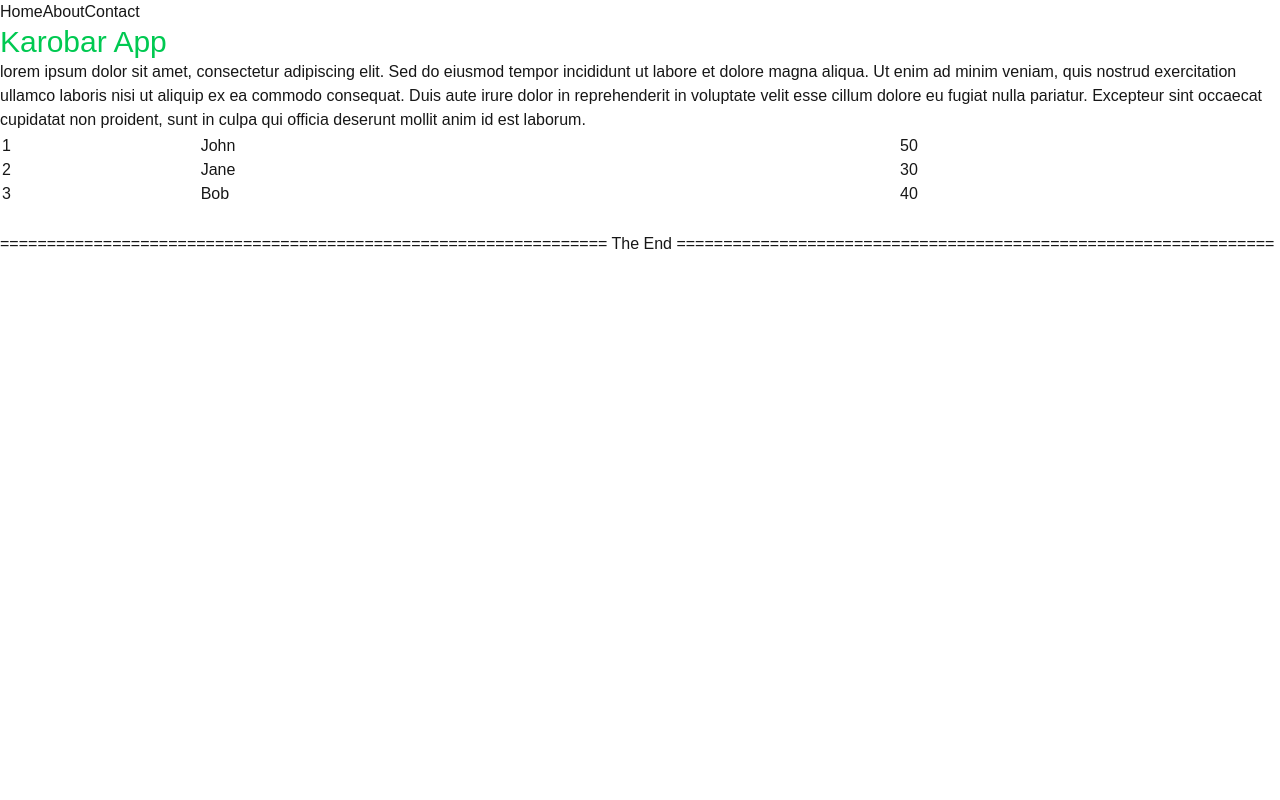
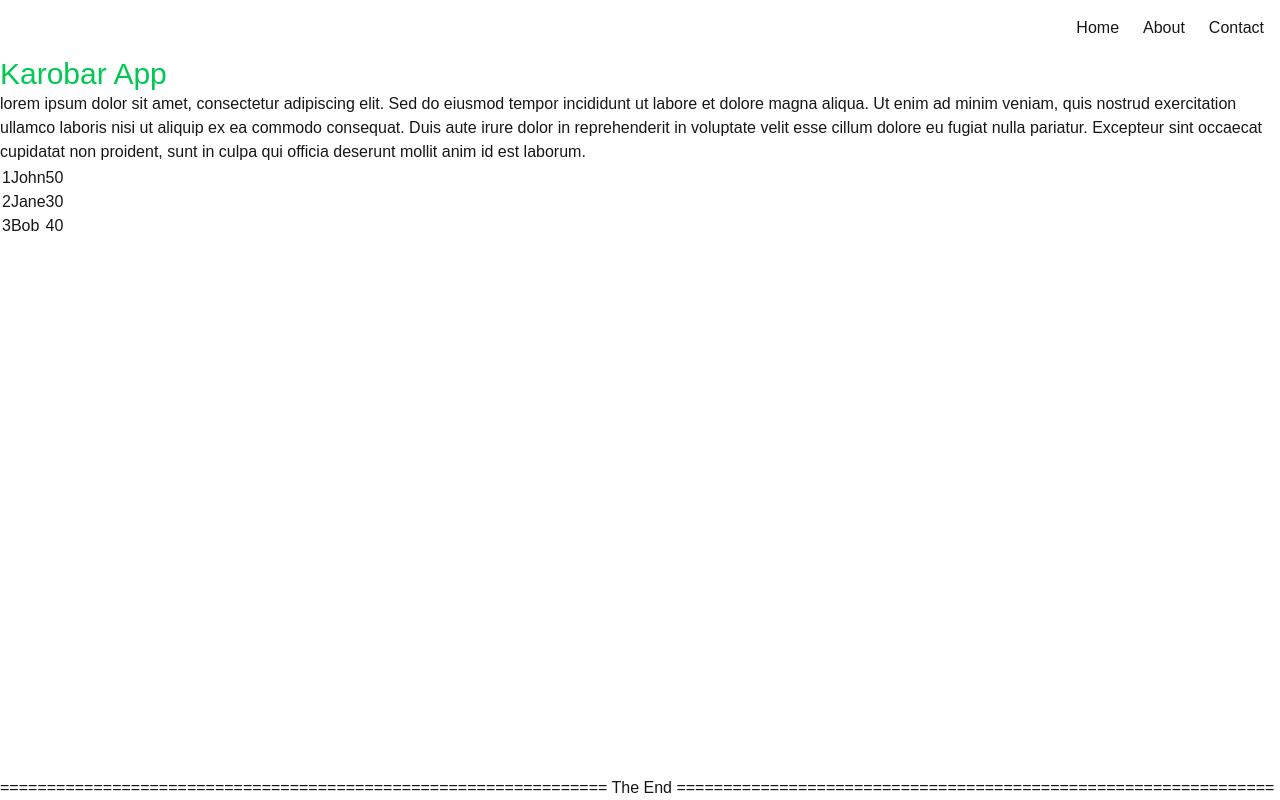
Before and after one commit to BruceWayne77053/karobarapp, a Next.js app: page / in a window 1280 px wide. Built offline with nearby package versions, Linux system fonts and the light colour scheme.

Commit message:
header, footer

```diff
--- a/app/layout.js
+++ b/app/layout.js
@@ -24,20 +24,23 @@ export default function RootLayout({ children }) {
       className={`${geistSans.variable} ${geistMono.variable} h-full antialiased`}
     >
       <body className="min-h-full flex flex-col">
-        {/* <h1> This is the Layout </h1> */}
-        {/* <a href="/">Home</a>
-        <a href="/about">About</a> */}
-        <header>
-      <nav>
-        <Link href="/">Home</Link>
-        <Link href="/about">About</Link>
-        <Link href="/contact">Contact</Link>
-      </nav>
-      </header>
+        <header className="p-4">
+          <nav className="flex justify-end gap-6">
+            <Link href="/" className="hover:text-green-500">Home</Link>
+            <Link href="/about" className="hover:text-green-500">About</Link>
+            <Link href="/contact" className="hover:text-green-500">Contact</Link>
+          </nav>
+        </header>
 
-        {children}</body>
-        <br/>
-    <footer>================================================================= The End ================================================================</footer>
+        <main className="flex-grow">
+          {children}
+        </main>
+
+        <br />
+        <footer>
+          ================================================================= The End ================================================================
+        </footer>
+      </body>
     </html>
   );
 }
```
